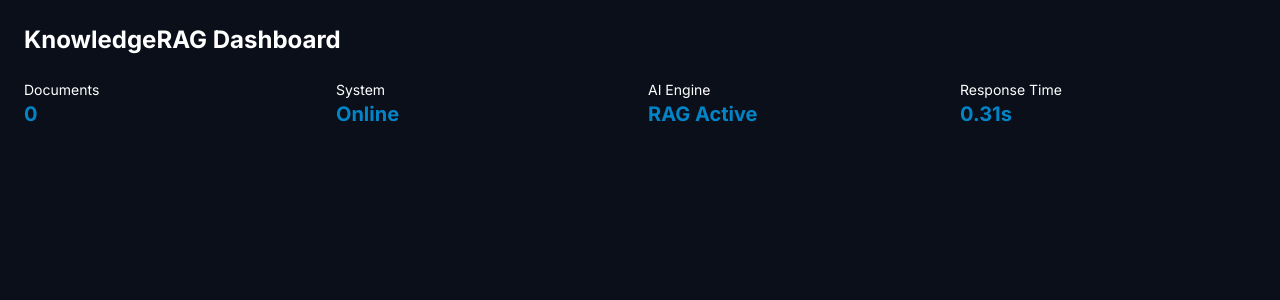
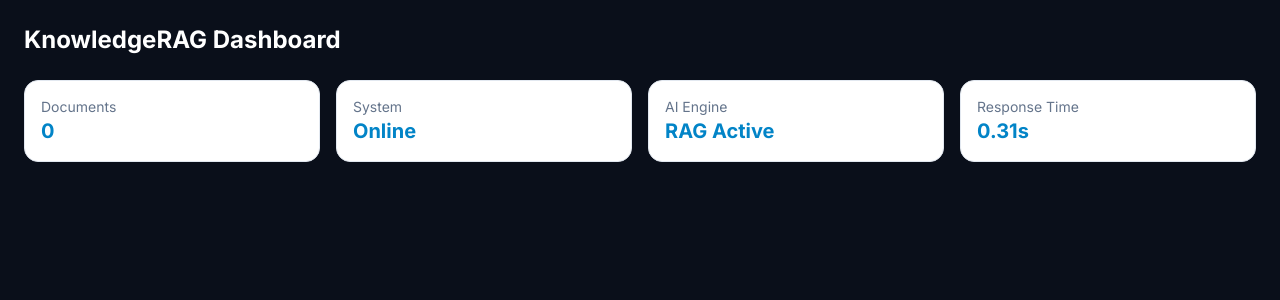
Before and after one commit to ndia4343/RAG-Chatbot-Collection, a Next.js app in the folder Amazon-FAQ-Customer-Chatbot/frontend/: page /dashboard in a window 1280 px wide. Shown: the top 300 px of the page. Built offline with nearby package versions, Linux system fonts and the light colour scheme; no server answers.

Commit message:
Refactor CSS for sky blue SaaS theme

```diff
--- a/Amazon-FAQ-Customer-Chatbot/frontend/app/globals.css
+++ b/Amazon-FAQ-Customer-Chatbot/frontend/app/globals.css
@@ -2,113 +2,69 @@
 @tailwind components;
 @tailwind utilities;
 
-/* -----------------------------
-   DESIGN TOKENS (DARK DEFAULT)
------------------------------- */
+/* =========================
+   SKY BLUE SAAS THEME
+========================= */
+
 :root {
-  --brand: #9ef01a;
+  --bg: #f7fbff;
+  --card: #ffffff;
+  --text: #0f172a;
+  --muted: #64748b;
 
-  --bg-main: #020617;
-  --card-bg: rgba(17, 24, 39, 0.7);
-  --sidebar-bg: #0d1526;
+  --primary: #38bdf8;
+  --primary-dark: #0ea5e9;
 
-  --border-main: rgba(255, 255, 255, 0.08);
-
-  --text-main: #f1f5f9;
-  --text-secondary: #94a3b8;
-
-  /* SaaS Semantic Colors */
-  --success: #22c55e;
-  --warning: #eab308;
-  --danger: #ef4444;
-  --info: #38bdf8;
-
-  /* Glow */
-  --brand-glow: rgba(158, 240, 26, 0.35);
+  --border: #e2e8f0;
 }
 
-/* -----------------------------
-   LIGHT MODE (FIXED)
------------------------------- */
-.light {
-  --bg-main: #f8fafc;
-  --card-bg: rgba(255, 255, 255, 0.85);
-  --sidebar-bg: #ffffff;
-
-  --text-main: #0f172a;
-  --text-secondary: #475569;
-
-  --border-main: rgba(15, 23, 42, 0.08);
-
-  /* soften brand in light mode */
-  --brand-glow: rgba(158, 240, 26, 0.15);
+/* BASE */
+body {
+  background: var(--bg);
+  color: var(--text);
+  font-family: ui-sans-serif, system-ui;
 }
 
-/* -----------------------------
-   BASE STYLES
------------------------------- */
-@layer base {
-  body {
-    @apply antialiased transition-colors duration-500;
-    background-color: var(--bg-main);
-    color: var(--text-main);
-  }
+/* CARD */
+.card {
+  background: var(--card);
+  border: 1px solid var(--border);
+  border-radius: 14px;
+  padding: 16px;
+  transition: 0.2s;
 }
 
-/* -----------------------------
-   COMPONENT SYSTEM (SAAS UI KIT)
------------------------------- */
-@layer components {
+.card:hover {
+  transform: translateY(-2px);
+  box-shadow: 0 10px 25px rgba(56, 189, 248, 0.15);
+}
 
-  .glass-card,
-  .settings-card {
-    @apply border rounded-2xl p-6 backdrop-blur-xl transition-all duration-300;
-    background-color: var(--card-bg);
-    border-color: var(--border-main);
-  }
+/* TEXT */
+.text-muted {
+  color: var(--muted);
+}
 
-  /* TEXT SYSTEM */
-  .dashboard-text {
-    color: var(--text-main);
-  }
+.text-primary {
+  color: var(--primary-dark);
+}
 
-  .muted-text {
-    color: var(--text-secondary);
-  }
+/* BUTTON */
+.btn {
+  background: var(--primary);
+  color: white;
+  padding: 10px 14px;
+  border-radius: 10px;
+  font-weight: 600;
+}
 
-  .accent-text {
-    color: var(--brand);
-  }
+/* INPUT */
+input, textarea, select {
+  border: 1px solid var(--border);
+  padding: 10px;
+  border-radius: 10px;
+  outline: none;
+}
 
-  .lime-glow {
-    color: var(--brand);
-    text-shadow: 0 0 18px var(--brand-glow);
-  }
-
-  .readable-text {
-    color: var(--text-main) !important;
-    opacity: 1 !important;
-  }
-
-  /* BUTTON STATES */
-  .btn-success { color: var(--success); }
-  .btn-warning { color: var(--warning); }
-  .btn-danger { color: var(--danger); }
-  .btn-info { color: var(--info); }
-
-  /* RANGE INPUT */
-  input[type='range'] {
-    @apply accent-[#9ef01a] cursor-pointer;
-  }
-
-  /* LOGO */
-  .logo-glow {
-    box-shadow: 0 0 25px var(--brand-glow);
-  }
-
-  /* CARD HOVER (SAAS FEEL) */
-  .glass-card:hover {
-    transform: translateY(-2px);
-    box-shadow: 0 10px 40px rgba(0, 0, 0, 0.25);
-  }
+input:focus {
+  border-color: var(--primary);
 }
```
